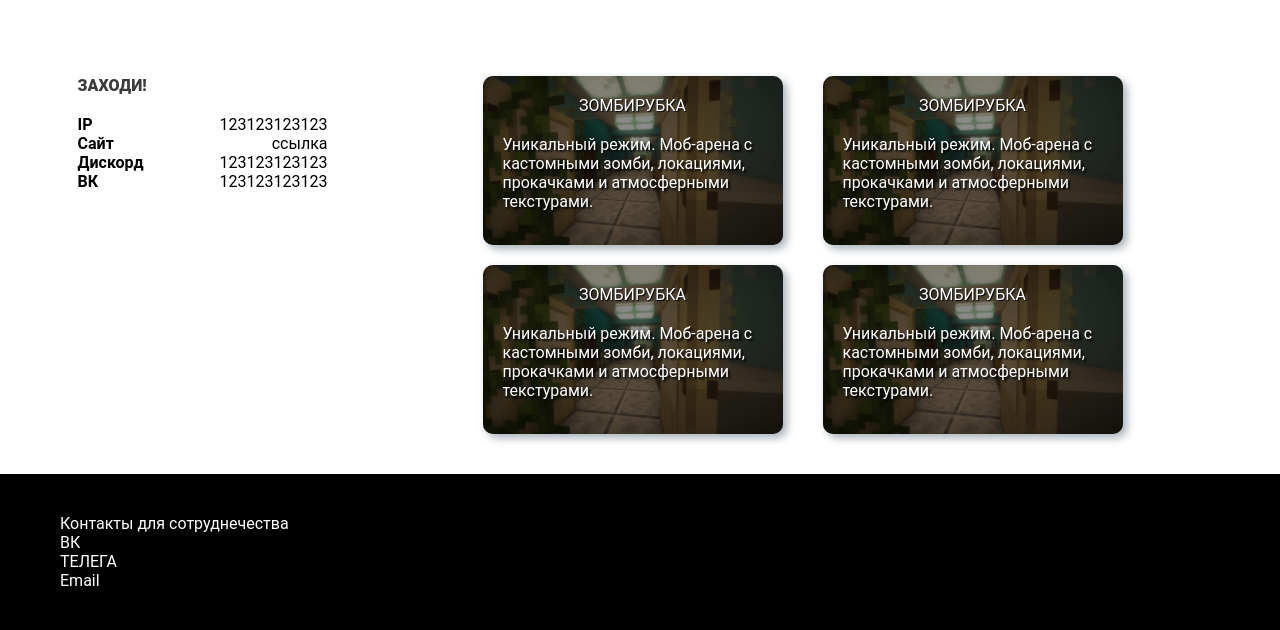
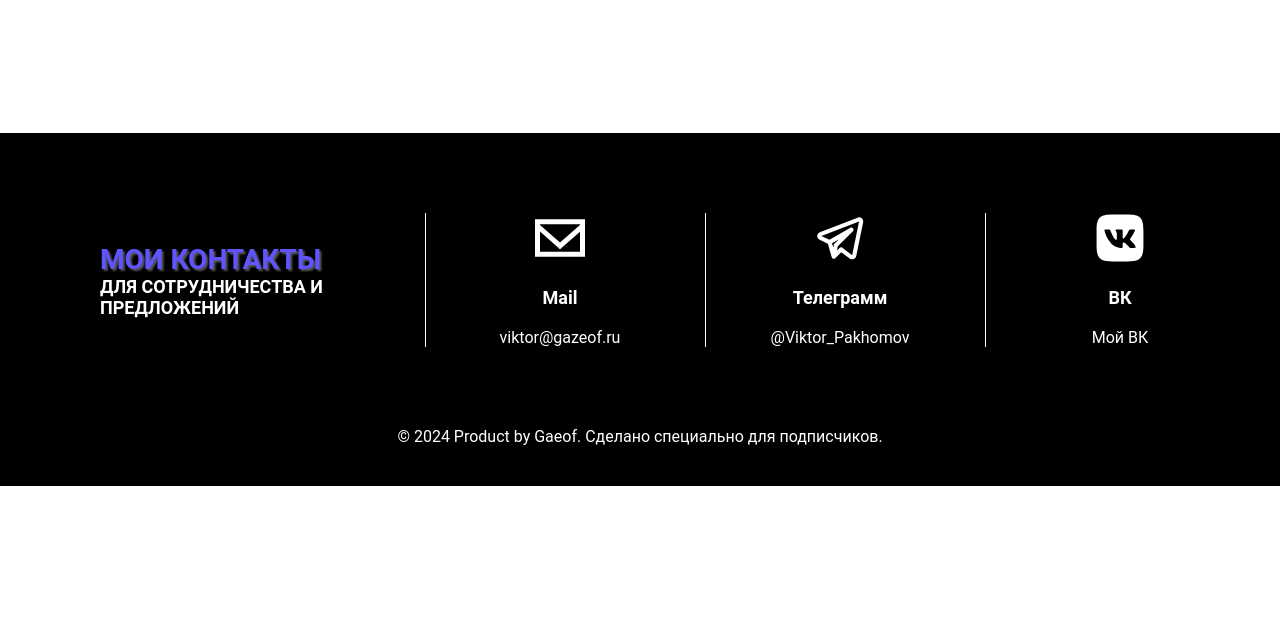
Before and after one commit to Viktor-Skott/PROFILE_YouTube_mine, a plain HTML site: page index.html in a window 1280 px wide. Shown: the part 1272-1902 px from the top of the page. After the commit the page ends 1758 px from the top, so only its background shows below. Drawn offline with Linux system fonts and the light colour scheme.

Commit message:
Add files via upload

```diff
--- a/css/style.css
+++ b/css/style.css
@@ -171,7 +171,7 @@ body {
 .header {
     display: flex;
     background: #2723ff;
-    padding: 100px 0 60px 0;
+    padding: 100px 0 100px 0;
     color: #fff;
 }
 
@@ -276,7 +276,7 @@ body {
     font-size: 16;
     font-family: "Roboto", sans-serif;
     font-weight: 400;
-    padding: 40px 0;
+    padding: 80px 0;
 }
 
 .main__container {
@@ -423,9 +423,6 @@ body {
     font-weight: 600;
 }
 
-.server__info-item-text {
-
-}
 
 .server__blocks-wrapper {
     display: flex;
@@ -489,5 +486,70 @@ body {
 
 .footer {
     background-color: black;
-    padding-block: 40px;
+    padding-block: 80px 40px;
 }
+
+.footer__wrapper {
+    display: flex;
+    justify-content: center;
+    row-gap: 40px;
+}
+
+.footer__info-list-title {
+    padding-left: 40px;
+}
+
+.footer__info-list-title {
+    align-self: center;
+    max-width: 40%;
+    font-size: 18px;
+    font-weight: 600;
+    color: #fff;
+}
+
+.list__title-main {
+    font-size: 28px;
+    color: #5f54ff;
+    text-shadow: 2px 2px 2px #575757;
+}
+
+.footer__info-list {
+    display: flex;
+    justify-content: center;
+    align-items: start;
+    row-gap: 10px;
+    column-gap: 80px;
+}
+
+
+.footer__info-item {
+    min-width: 200px;
+    max-width: 300px;
+    display: flex;
+    align-items: center;
+    flex-direction: column;
+    position: relative;
+    row-gap: 20px;
+}
+
+.footer__info-item::before {
+    content: '';
+    display: flex;
+    width: 100%;
+    height: 100%;
+    border-left: solid 1px #fff;
+    position: absolute;
+    top: 0;
+    left: -35px;
+}
+
+.footer__info-item-name {
+    font-size: 18px;
+    font-weight: 600;
+}
+
+.footer__product {
+    display: flex;
+    justify-content: center;
+    margin-top: 80px;
+}
--- a/index.html
+++ b/index.html
@@ -203,7 +203,7 @@
 					</div>
 				</div>
 			</div>
-				<div class="server server__container container">
+				<!-- <div class="server server__container container">
 					<h3 class="server__title title">Наш сервер</h3>
 					<img src="" alt="">
 					<div class="server__wrapper">
@@ -271,17 +271,60 @@
 							</div>
 						</div>
 					</div>
-				</div>
+				</div> -->
 		</main>
 		<footer class="footer footer__container">
 			<div class="footer__wrapper container">
-				<h3 class="footer__title">Контакты для сотруднечества</h3>
 				<ul class="footer__info-list">
-					<li class="footer__info-item">ВК</li>
-					<li class="footer__info-item">ТЕЛЕГА</li>
-					<li class="footer__info-item">Email</li>
+					<div class="footer__info-list-title title">
+						<div class="list__title-main">Мои контакты</div>
+						<div class="list__title-second">для сотрудничества и предложений</div>
+					</div>
+					<li class="footer__info-item">
+						<div class="footer__info-item-icon">
+							<svg width="50px" height="50px" viewBox="0 -2.5 20 20" version="1.1" xmlns="http://www.w3.org/2000/svg" xmlns:xlink="http://www.w3.org/1999/xlink">
+
+								<title>email [#1573]</title>
+								<desc>Created with Sketch.</desc>
+								<defs>
+
+							</defs>
+								<g id="Page-1" stroke="none" stroke-width="1" fill="none" fill-rule="evenodd">
+									<g id="Dribbble-Light-Preview" transform="translate(-300.000000, -922.000000)" fill="#fff">
+										<g id="icons" transform="translate(56.000000, 160.000000)">
+											<path d="M262,764.291 L254,771.318 L246,764.281 L246,764 L262,764 L262,764.291 Z M246,775 L246,766.945 L254,773.98 L262,766.953 L262,775 L246,775 Z M244,777 L264,777 L264,762 L244,762 L244,777 Z" id="email-[#1573]">
+
+							</path>
+										</g>
+									</g>
+								</g>
+							</svg>
+						</div>
+						<div class="footer__info-item-name">Mail</div>
+						<div class="footer__info-item-link">viktor@gazeof.ru</div>
+					</li>
+					<li class="footer__info-item">
+						<div class="footer__info-item-icon">
+							<svg width="50px" height="50px" viewBox="0 0 24 24" fill="none" xmlns="http://www.w3.org/2000/svg">
+								<path fill-rule="evenodd" clip-rule="evenodd" d="M23.1117 4.49449C23.4296 2.94472 21.9074 1.65683 20.4317 2.227L2.3425 9.21601C0.694517 9.85273 0.621087 12.1572 2.22518 12.8975L6.1645 14.7157L8.03849 21.2746C8.13583 21.6153 8.40618 21.8791 8.74917 21.968C9.09216 22.0568 9.45658 21.9576 9.70712 21.707L12.5938 18.8203L16.6375 21.8531C17.8113 22.7334 19.5019 22.0922 19.7967 20.6549L23.1117 4.49449ZM3.0633 11.0816L21.1525 4.0926L17.8375 20.2531L13.1 16.6999C12.7019 16.4013 12.1448 16.4409 11.7929 16.7928L10.5565 18.0292L10.928 15.9861L18.2071 8.70703C18.5614 8.35278 18.5988 7.79106 18.2947 7.39293C17.9906 6.99479 17.4389 6.88312 17.0039 7.13168L6.95124 12.876L3.0633 11.0816ZM8.17695 14.4791L8.78333 16.6015L9.01614 15.321C9.05253 15.1209 9.14908 14.9366 9.29291 14.7928L11.5128 12.573L8.17695 14.4791Z" fill="#fff"/>
+								</svg>
+						</div>
+						<div class="footer__info-item-name">Телеграмм</div>
+						<div class="footer__info-item-link"><a href="https://t.me/Viktor_Pakhomov">@Viktor_Pakhomov</a></div>
+					</li>
+					<li class="footer__info-item">
+						<div class="footer__info-item-icon">
+							<svg fill="#fff" width="50px" height="50px" viewBox="0 0 32 32" version="1.1" xmlns="http://www.w3.org/2000/svg">
+								<title>vk</title>
+								<path d="M25.217 22.402h-2.179c-0.825 0-1.080-0.656-2.562-2.158-1.291-1.25-1.862-1.418-2.179-1.418-0.445 0-0.572 0.127-0.572 0.741v1.968c0 0.53-0.169 0.847-1.566 0.847-2.818-0.189-5.24-1.726-6.646-3.966l-0.021-0.035c-1.632-2.027-2.835-4.47-3.43-7.142l-0.022-0.117c0-0.317 0.127-0.614 0.741-0.614h2.179c0.55 0 0.762 0.254 0.975 0.846 1.078 3.112 2.878 5.842 3.619 5.842 0.275 0 0.402-0.127 0.402-0.825v-3.219c-0.085-1.482-0.868-1.608-0.868-2.137 0.009-0.283 0.241-0.509 0.525-0.509 0.009 0 0.017 0 0.026 0.001l-0.001-0h3.429c0.466 0 0.635 0.254 0.635 0.804v4.34c0 0.465 0.212 0.635 0.339 0.635 0.275 0 0.509-0.17 1.016-0.677 1.054-1.287 1.955-2.759 2.642-4.346l0.046-0.12c0.145-0.363 0.493-0.615 0.9-0.615 0.019 0 0.037 0.001 0.056 0.002l-0.003-0h2.179c0.656 0 0.805 0.337 0.656 0.804-0.874 1.925-1.856 3.579-2.994 5.111l0.052-0.074c-0.232 0.381-0.317 0.55 0 0.975 0.232 0.317 0.995 0.973 1.503 1.566 0.735 0.727 1.351 1.573 1.816 2.507l0.025 0.055c0.212 0.612-0.106 0.93-0.72 0.93zM20.604 1.004h-9.207c-8.403 0-10.392 1.989-10.392 10.392v9.207c0 8.403 1.989 10.392 10.392 10.392h9.207c8.403 0 10.392-1.989 10.392-10.392v-9.207c0-8.403-2.011-10.392-10.392-10.392z"></path>
+								</svg>
+						</div>
+						<div class="footer__info-item-name">ВК</div>
+						<div class="footer__info-item-link">Мой ВК</div>
+					</li>
 				</ul>
 			</div>
+			<div class="footer__product">© 2024 Product by Gaeof. Сделано специально для подписчиков. </div>
 		</footer>
 	</body>
 </html>
```
Also changed, not shown: icons/footer/mail.svg (added), icons/footer/tg.svg (added), icons/footer/вк.svg (added).
